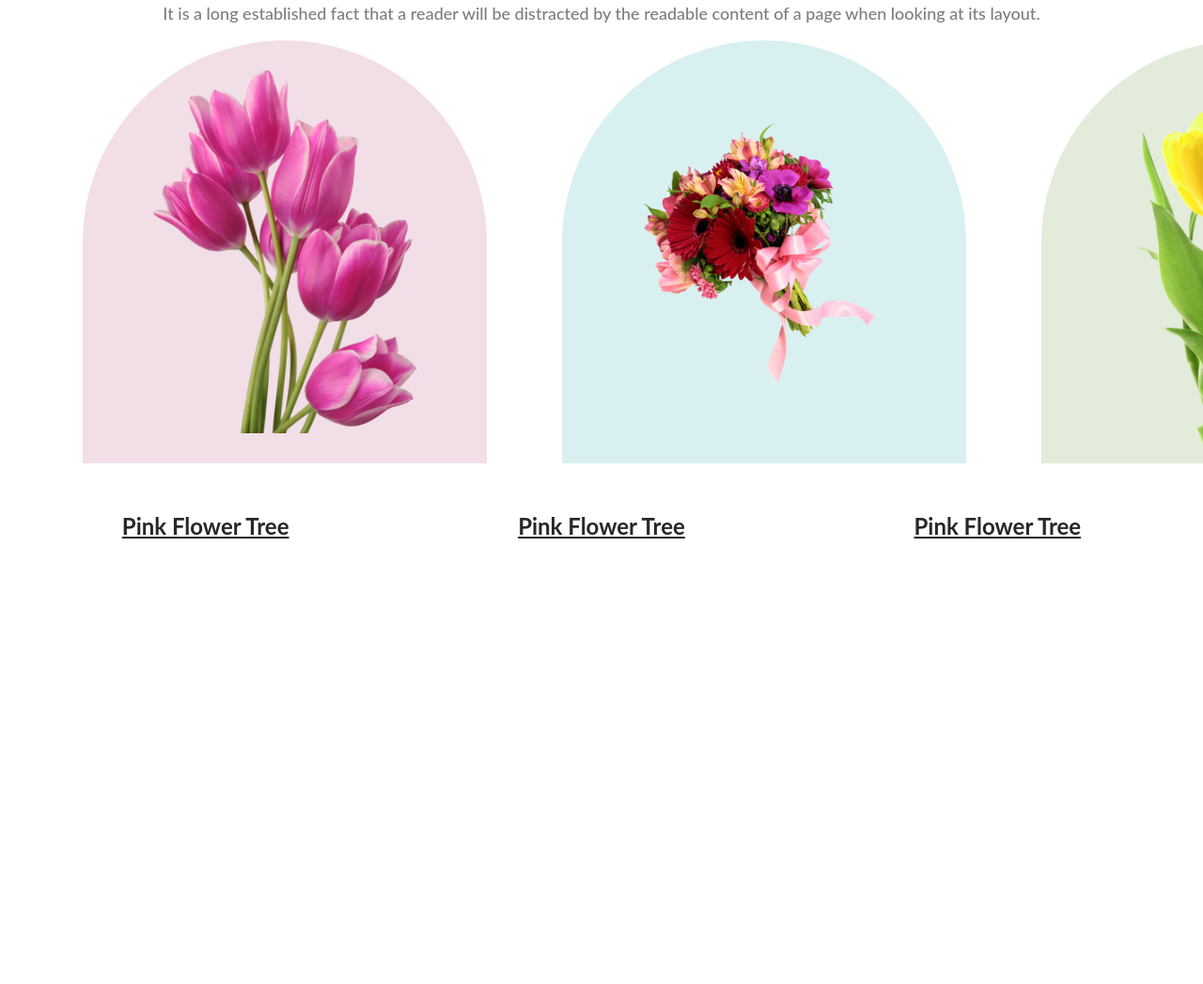
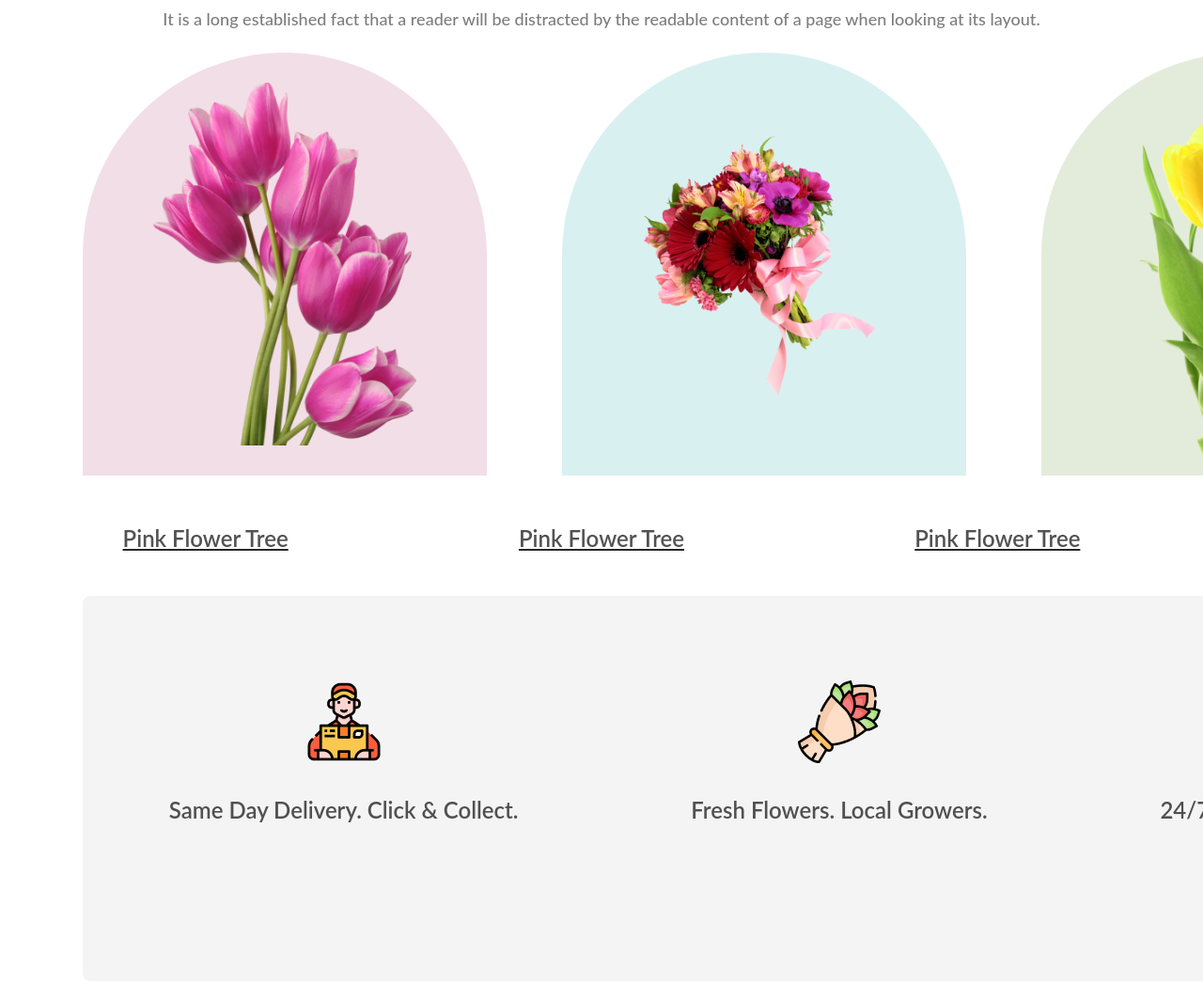
Before and after one commit to jobayerhasansakib/Flowers-website, a plain HTML site: page index.html in a window 1280 px wide. Shown: the part 1033-2080 px from the top of the page at 94% size. Before the commit the page ends 1642 px from the top, so only its background shows below. Drawn offline with Linux system fonts and the light colour scheme.

Commit message:
added section styel-3

```diff
--- a/index.html
+++ b/index.html
@@ -36,6 +36,18 @@
             <p>Pink Flower Tree</p>
         </div>
     </section>
+    <section>
+        <div >
+            <div class="div-3">
+                <div> <img src="./Flower Asset/Group 57.png" alt="">
+                    <p>Same Day Delivery. Click & Collect.</p>
+                </div>
+                <div> <img src="./Flower Asset/Group 58.png" alt=""><p>Fresh Flowers. Local Growers.</p></div>
+                <div> <img src="./Flower Asset/Group 59.png" alt=""> <p>24/7 Free Support.</p> </div>
+            </div>
+
+        </div>
+    </section>
     <main>
 
     </main>
--- a/styel.css/normal.css
+++ b/styel.css/normal.css
@@ -140,3 +140,30 @@
     margin-top: -25px;
     align-items: center;
 }
+
+/* 3rd section style */
+.div-3 {
+    width: 1440px;
+    height: 320px;
+    flex-shrink: 0;
+    border-radius: 8px;
+    background: rgba(39, 39, 39, 0.05);
+    margin-left: 80px;
+    display: flex;
+    justify-content: space-around;
+    margin-top: 20px;
+    padding-top: 90px;
+
+}
+
+.div-3,
+p {
+    color: rgba(39, 39, 39, 0.80);
+    text-align: center;
+    font-family: Lato;
+    font-size: 24px;
+    font-style: normal;
+    font-weight: 600;
+    line-height: 35px;
+
+}
```
